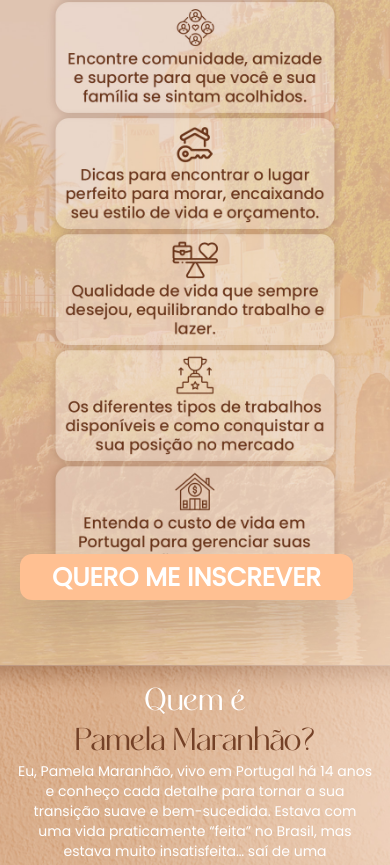
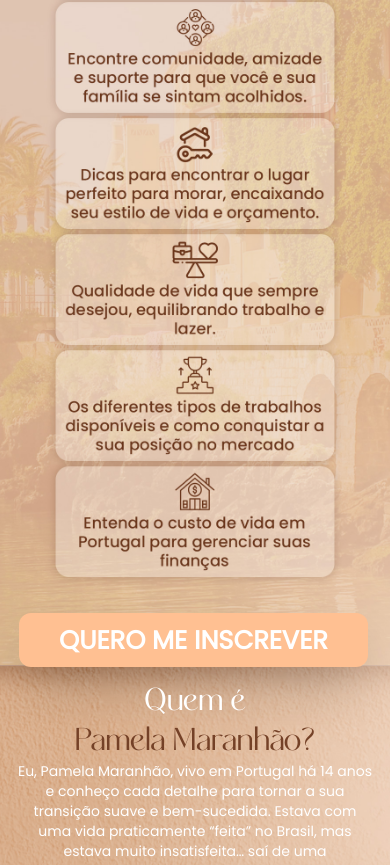
Before and after one commit to bertoldoklinger/pagina-de-captura-pamela-maranhao, a React (Vite) app: page / in a window 390 px wide. Shown: the part 1023-1888 px from the top of the page. Built offline with nearby package versions, Linux system fonts and the light colour scheme.

Commit message:
feat: add Learning component responsiveness

```diff
--- a/src/components/Learning.jsx
+++ b/src/components/Learning.jsx
@@ -2,8 +2,9 @@
 export function Learning() {
 
   return (
-    <div className="bg-learning-mobile md:bg-learning-desktop bg-cover bg-center h-screen w-full">
-      <button className="
+    <div className="flex  justify-center bg-learning-mobile md:bg-learning-desktop bg-cover bg-center h-screen w-full">
+      <div className=" w-[22rem] max-w-[40rem] notebook:w-[26rem]">
+        <button className="
               font-poppins
               font-bold
             bg-button-bg
@@ -11,30 +12,64 @@ export function Learning() {
             text-white
               text-center
               text-[1.6rem]
-              px-8
-              py-1
+              px-10
+              py-2
               rounded-xl
-              ml-5
-              mt-[45.8rem]
+              whitespace-nowrap
+
+              mt-[49.5rem]
 
 
               notebook:mt-[34.5rem]
-              notebook:ml-[28.5rem]
+
               notebook:whitespace-nowrap
               notebook:text-3xl
               notebook:py-2
 
-              fullhd:mt-[52rem]
-              fullhd:ml-[46rem]
+              fullhd:mt-[51.5rem]
+
               fullhd:whitespace-nowrap
               fullhd:text-4xl
               fullhd:p-3
               fullhd:px-5
       ">
-        QUERO ME INSCREVER
-      </button>
+          QUERO ME INSCREVER
+        </button>
+      </div>
+
     </div>
   );
 }
-// iphonexr:mt-[51.25rem]
-              // iphonexr:ml-10
+
+
+
+
+
+      //         <button className="
+      //         font-poppins
+      //         font-bold
+      //       bg-button-bg
+      //         shadow-2xl
+      //       text-white
+      //         text-center
+      //         text-[1.6rem]
+      //         px-8
+      //         py-1
+      //         rounded-xl
+      //         ml-5
+      //         mt-[45.8rem]
+
+
+      //         notebook:mt-[34.5rem]
+      //         notebook:ml-[28.5rem]
+      //         notebook:whitespace-nowrap
+      //         notebook:text-3xl
+      //         notebook:py-2
+
+      //         fullhd:mt-[52rem]
+      //         fullhd:ml-[46rem]
+      //         fullhd:whitespace-nowrap
+      //         fullhd:text-4xl
+      //         fullhd:p-3
+      //         fullhd:px-5
+      // ">
```
